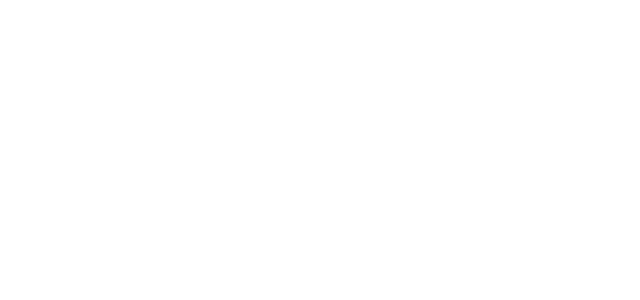
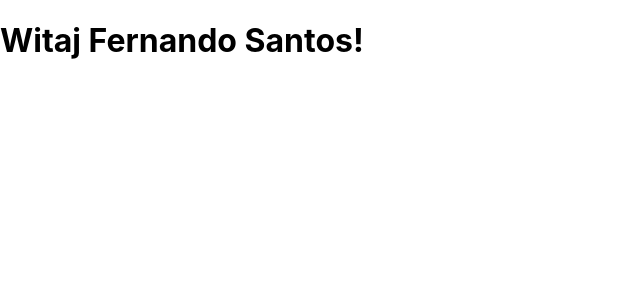
Before and after one commit to khalwa/react-training, a React (Create React App) app: page / in a window 1280 px wide. Shown: the top 300 px of the page, without its empty margins (0-640 px from the left). Built offline with nearby package versions, Linux system fonts and the light colour scheme.

Commit message:
Added Welcome component.

```diff
--- /dev/null
+++ b/src/components/welcome/Welcome.tsx
@@ -0,0 +1,7 @@
+import React from 'react';
+
+export function Welcome() {
+    return (
+        <h1>Witaj Fernando Santos!</h1>
+    )
+}
--- a/src/index.tsx
+++ b/src/index.tsx
@@ -1,5 +1,6 @@
 import React from 'react';
 import ReactDOM from 'react-dom/client';
+import { Welcome } from './components/welcome/Welcome';
 import './index.css';
 
 const root = ReactDOM.createRoot(
@@ -7,5 +8,6 @@
 );
 root.render(
   <React.StrictMode>
+    <Welcome />
   </React.StrictMode>
 );
```
